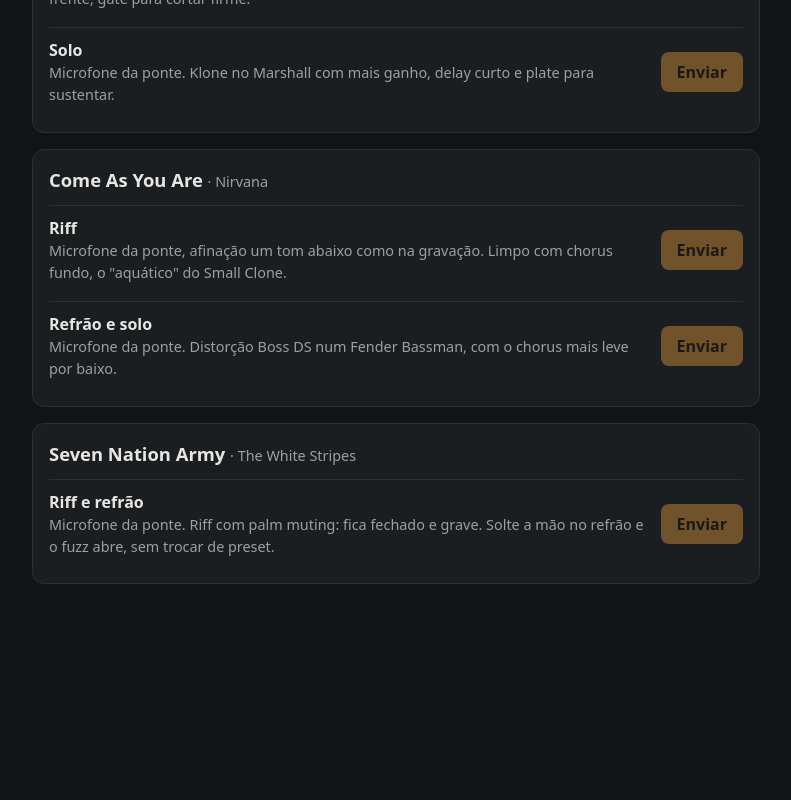
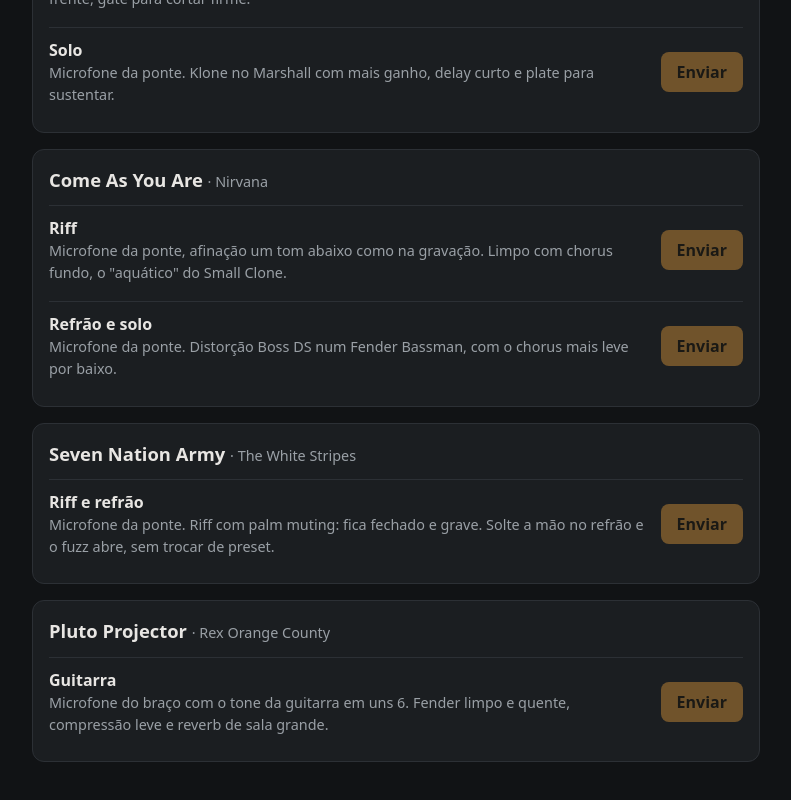
Before and after one commit to patogordo/Tonebook, a Nuxt app: page / in a window 1280 px wide. Shown: the part 902-1702 px from the top of the page, without its empty margins (244-1035 px from the left). Before the commit the page ends 1550 px from the top, so only its background shows below. Built offline with nearby package versions, Linux system fonts and the light colour scheme.

Commit message:
Músicas: Pluto Projector (Rex Orange County), Fender limpo e quente com compressão leve e hall

```diff
--- a/shared/songs.ts
+++ b/shared/songs.ts
@@ -197,4 +197,27 @@ export const SONGS: Song[] = [
       },
     ],
   },
+  {
+    title: 'Pluto Projector',
+    artist: 'Rex Orange County',
+    parts: [
+      {
+        // Sem equipamento documentado: balada limpa e quente, guitarra seca na frente e ambiente de sala grande.
+        // Compressor leve com ganho que devolve o que tira (−20 dB, 3:1, +7 dB), para não ficar baixo como o
+        // primeiro Let It Happen.
+        name: 'Guitarra',
+        hint: 'Microfone do braço com o tone da guitarra em uns 6. Fender limpo e quente, compressão leve e reverb de sala grande.',
+        tone: {
+          amp: 'Fd65Dk',
+          cab: 'FdTR212',
+          blocks: {
+            fx1: { on: true, type: 3, params: [0.667, 0.1, 0.25, 0.075, 0.25, 0.646] },
+            amp: { on: true, params: [0.35, 0.5, 0.5, 0.55, 0.9] },
+            cab: { on: true, params: [0.45, 0.65, 0.8] },
+            reverb: { on: true, type: 2, params: [0.35, 0.15, 0.5, 0.3, 0.2, 1] },
+          },
+        },
+      },
+    ],
+  },
 ]
```
Also changed, not shown: 1 other file (tests, documents, lock files or other folders).
